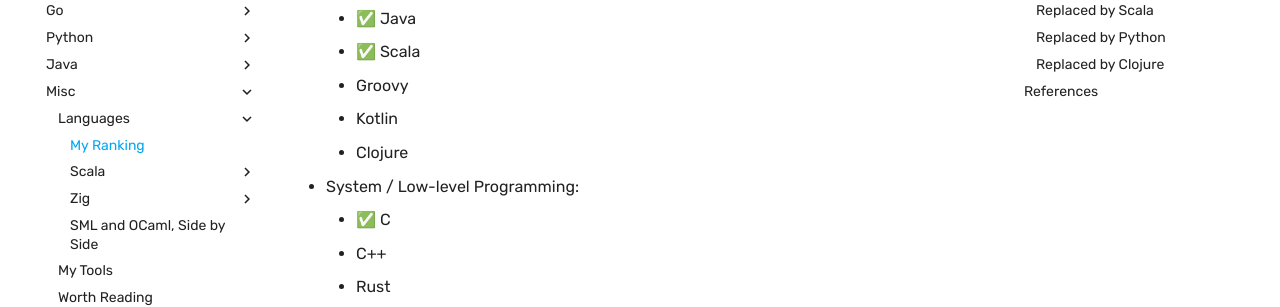
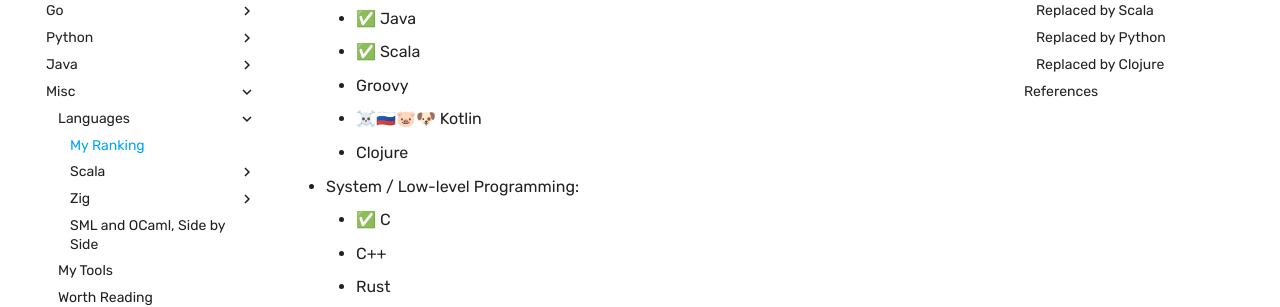
Before and after one commit to halyph/mind-flow, an MkDocs documentation site: the page built from docs/wiki/misc/Languages/prog-lang-ranking.md, in a window 1280 px wide and 900 px high, scrolled down 876 px. Shown: the part 151-458 px from the top of the window. Built offline with MkDocs 1.6.1 and Material for MkDocs 9.7.7, drawn with Linux system fonts in a browser that asks for light colours; emoji names are drawn with the system emoji font; some web fonts are replaced; comment, search, counter and statistics services are not loaded.

```diff
--- a/docs/wiki/misc/Languages/prog-lang-ranking.md
+++ b/docs/wiki/misc/Languages/prog-lang-ranking.md
@@ -38,7 +38,7 @@ Tech Radar:
   - ✅ Java
   - ✅ Scala
   - Groovy
-  - Kotlin
+  - ☠️🇷🇺🐷🐶 Kotlin
   - Clojure
 - System / Low-level Programming:
   - ✅ C
```
